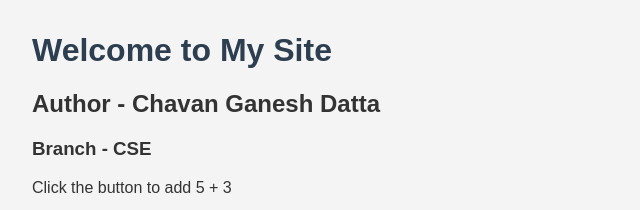
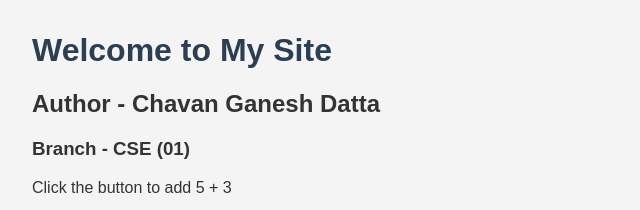
Before and after one commit to chavanGaneshDatta/ci-cd, a website: page index.html in a window 1280 px wide. Shown: the top 210 px of the page, 0-640 px from the left. Drawn offline with Linux system fonts and the light colour scheme.

Commit message:
added section

```diff
--- a/index.html
+++ b/index.html
@@ -9,7 +9,7 @@
   <body>
     <h1>Welcome to My Site</h1>
     <h2>Author - Chavan Ganesh Datta</h2>
-    <h3>Branch - CSE</h3>
+    <h3>Branch - CSE (01)</h3>
     <p id="demo">Click the button to add 5 + 3</p>
     <button type="button" id="calc-btn">Calculate</button>
 
```
